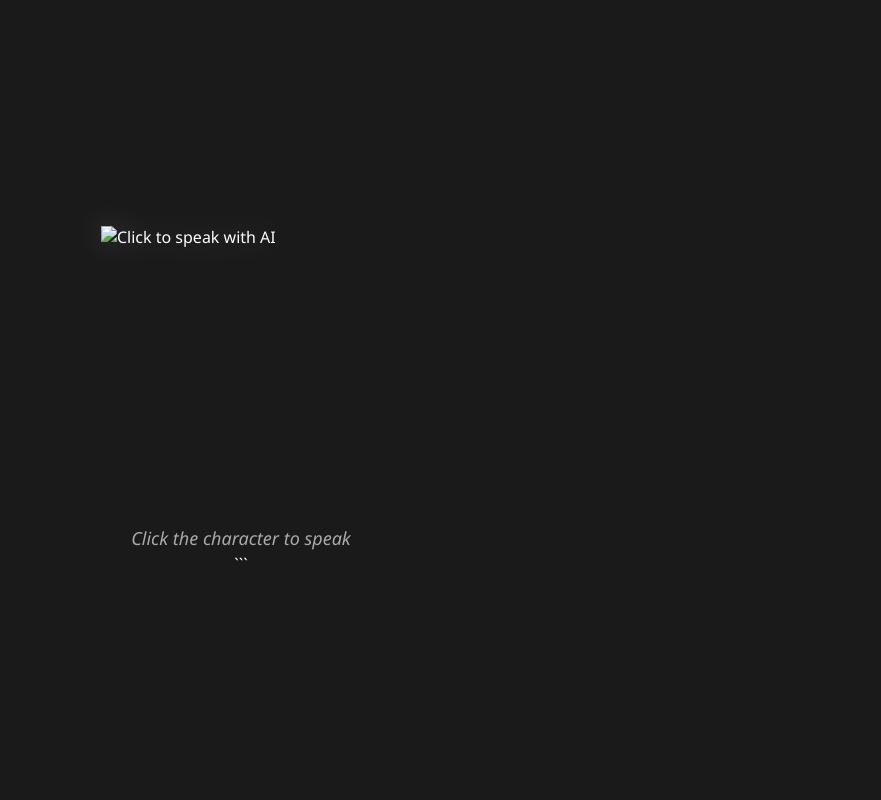
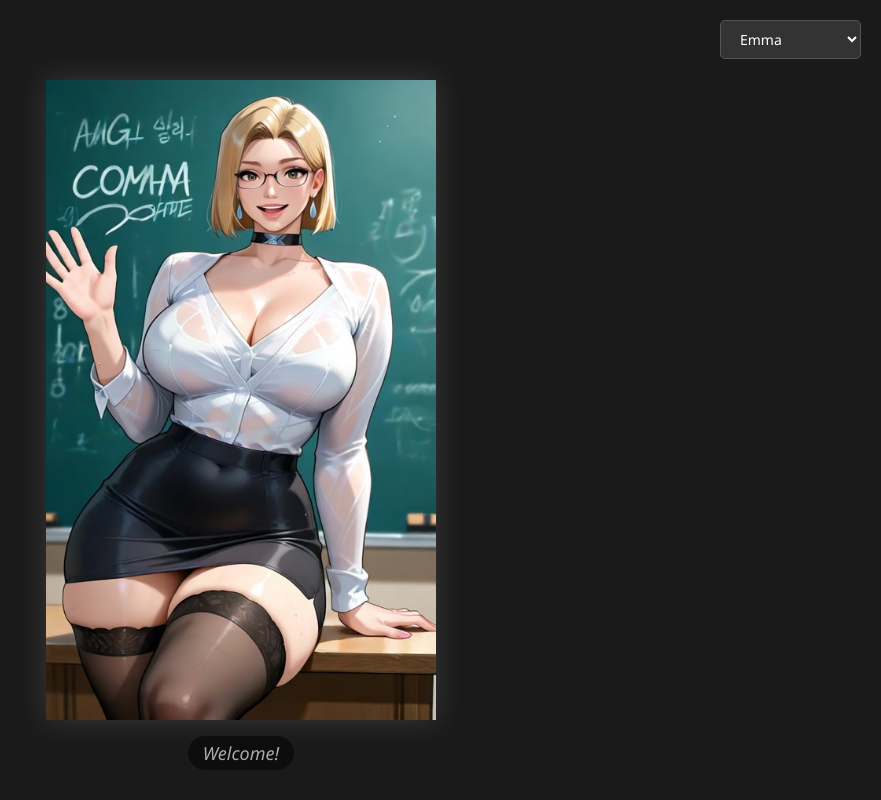
Before and after one commit to asmrmania47/AI-Waifus, a plain HTML site: page index.html in a window 1280 px wide. Shown: the whole page, without its empty margins (399-1280 px from the left). Drawn offline with Linux system fonts and the light colour scheme.

Commit message:
Update index.html

````diff
--- a/index.html
+++ b/index.html
@@ -6,7 +6,7 @@
   <meta name="viewport" content="width=device-width, initial-scale=1.0">
   <style>
     body {
-      background-color: #1a1a1a; /* Darker grey for better contrast */
+      background-color: #1a1a1a;
       color: white;
       font-family: 'Segoe UI', sans-serif;
       display: flex;
@@ -18,110 +18,253 @@
       overflow: hidden;
     }
 
+    #character-container {
+        position: relative;
+        width: 100%;
+        max-width: 600px; /* Adjust based on your preferred size */
+        height: 80vh;
+        display: flex;
+        justify-content: center;
+        align-items: center;
+    }
+
     #character {
-        width: 280px;
-        height: 280px;
+        max-width: 100%;
+        max-height: 100%;
+        object-fit: contain;
         cursor: pointer;
-        /* Optional: Add a subtle glow to the character */
-        filter: drop-shadow(0 0 15px #ffffff33);
+        filter: drop-shadow(0 0 15px #ffffff22);
         transition: filter 0.3s ease;
     }
 
     #character:hover {
-        filter: drop-shadow(0 0 25px #ffffff55);
+        filter: drop-shadow(0 0 25px #ffffff44);
+    }
+
+    .controls {
+        position: absolute;
+        top: 20px;
+        right: 20px;
+        z-index: 100;
+        display: flex;
+        gap: 10px;
+    }
+
+    select {
+        background: #333;
+        color: white;
+        border: 1px solid #555;
+        padding: 8px 15px;
+        border-radius: 5px;
+        font-family: inherit;
+        cursor: pointer;
+        outline: none;
+        font-size: 14px;
+    }
+
+    select:hover {
+        background: #444;
     }
 
     .status-text {
-      margin-top: 20px;
-      font-size: 18px;
-      color: #aaa;
-      font-weight: 300;
-      font-style: italic;
-      min-height: 27px; /* Reserve space to prevent layout shifts */
+        position: absolute;
+        bottom: 30px;
+        font-size: 18px;
+        color: #aaa;
+        font-weight: 300;
+        font-style: italic;
+        text-align: center;
+        background: rgba(0,0,0,0.5);
+        padding: 5px 15px;
+        border-radius: 20px;
     }
   </style>
 </head>
 <body>
 
-  <img id="character" src="assets/hakoz/closedmouth.png" alt="Click to speak with AI" title="Click to speak with AI">
+  <!-- Controls -->
+  <div class="controls">
+      <select id="char-select">
+          <option value="emma">Emma</option>
+          <option value="erza_sen">Erza Scarlet</option>
+          <option value="nefer">Neferpitou</option>
+          <option value="rias">Rias Gremory</option>
+      </select>
+  </div>
 
-  <div id="status" class="status-text">Click the character to speak</div>
+  <div id="character-container">
+      <!-- The main character image -->
+      <img id="character" src="" alt="AI Character">
+  </div>
 
+  <div id="status" class="status-text">Initializing...</div>
+
+  <!-- Hidden Audio Elements -->
   <audio id="beep" src="https://www.soundjay.com/button/sounds/button-3.mp3" preload="auto"></audio>
+  <!-- IMPORTANT: Place your welcome audio file in assets/ or update this link -->
+  <audio id="welcome-audio" src="assets/welcome.mp3" preload="auto"></audio>
 
   <script>
-    const character = document.getElementById('character');
+    // --- DOM Elements ---
+    const charImg = document.getElementById('character');
     const statusText = document.getElementById('status');
-    const beep = document.getElementById('beep');
+    const charSelect = document.getElementById('char-select');
+    const beepAudio = document.getElementById('beep');
+    const welcomeAudio = document.getElementById('welcome-audio');
 
-    // --- Animation State ---
-    const characterStates = {
-        idle: 'assets/hakoz/closedmouth.png',
-        blink: 'assets/hakoz/closedeyes.png',
-        listening: 'assets/hakoz/thinking.png',
-        speaking: [
-            'assets/hakoz/openmouth.png',
-            'assets/hakoz/closedmouth.png'
-        ]
+    // --- Configuration ---
+    // Update 'frameCount' if you know the exact number of images in the folder.
+    // If not, the script tries to loop safely, but exact counts are smoother.
+    const CONFIG = {
+        framerate: 40, // ms per frame (lower = faster)
+        padLength: 4,  // Matches frame_0001.jpg format
+        filePrefix: 'frame_',
+        fileExt: '.jpg'
     };
 
-    // Preload images for smooth animation
-    function preloadImages() {
-        const imagesToLoad = [
-            characterStates.idle,
-            characterStates.blink,
-            characterStates.listening,
-            ...characterStates.speaking
-        ];
-        imagesToLoad.forEach(src => {
-            const img = new Image();
-            img.src = src;
-        });
-    }
-    preloadImages();
+    const CHARACTERS = {
+        emma: {
+            idle:    { folder: 'emma_idle', frameCount: 75 },
+            talking: { folder: 'emma_talking', frameCount: 75 },
+            waving:  { folder: 'emma_waving', frameCount: 75 }
+        },
+        erza_sen: {
+            idle:    { folder: 'erza_sen_talking', frameCount: 60 }, // Fallback to talking if no idle
+            talking: { folder: 'erza_sen_talking', frameCount: 60 },
+            waving:  { folder: 'erza_sen_waving', frameCount: 60 },
+            teasing: { folder: 'erza_sen_teasing', frameCount: 60 }
+        },
+        nefer: {
+            idle:    { folder: 'nefer_talking', frameCount: 50 },
+            talking: { folder: 'nefer_talking', frameCount: 50 },
+            waving:  { folder: 'nefer_talking', frameCount: 50 }
+        },
+        rias: {
+            idle:    { folder: 'rias_talking', frameCount: 60 },
+            talking: { folder: 'rias_talking', frameCount: 60 },
+            waving:  { folder: 'rias_summon', frameCount: 60 }
+        }
+    };
 
-    let idleAnimationInterval;
-    let speakingAnimationInterval;
+    // --- State Variables ---
+    let currentCharField = 'emma';
+    let currentState = 'idle'; // idle, talking, waving, listening
+    let animationInterval = null;
+    let frameIndex = 1;
+    let frameDirection = 1; // 1 for forward, -1 for backward
+    let isRecording = false;
+    let mediaRecorder;
+    let audioChunks = [];
 
-    // --- Animation Functions ---
-    function startIdleAnimation() {
-        stopAllAnimations();
-        character.src = characterStates.idle;
-        // Blink every 4 seconds
-        idleAnimationInterval = setInterval(() => {
-            character.src = characterStates.blink;
-            setTimeout(() => {
-                // Check if we are still in idle state before switching back
-                if (character.src.includes('closedeyes')) {
-                    character.src = characterStates.idle;
-                }
-            }, 200); // Blink duration
-        }, 4000);
+    // --- Animation Logic ---
+
+    // Zero-pad helper (e.g., 1 -> "0001")
+    function padNumber(num, size) {
+        let s = "000000000" + num;
+        return s.substr(s.length - size);
     }
 
-    function startSpeakingAnimation() {
-        stopAllAnimations();
-        let frame = 0;
-        // Cycle through speaking frames
-        speakingAnimationInterval = setInterval(() => {
-            character.src = characterStates.speaking[frame];
-            frame = (frame + 1) % characterStates.speaking.length;
-        }, 200); // Speed of mouth movement
+    function getFramePath(charName, state, index) {
+        const charData = CHARACTERS[charName];
+
+        // Fallback: If requested state doesn't exist, use idle or talking
+        let stateObj = charData[state];
+        if (!stateObj) {
+            // Priority fallback
+            stateObj = charData['idle'] || charData['talking'];
+        }
+
+        const folder = stateObj.folder;
+        const filename = `${CONFIG.filePrefix}${padNumber(index, CONFIG.padLength)}${CONFIG.fileExt}`;
+        return `${folder}/${filename}`;
     }
 
-    function stopAllAnimations() {
-        clearInterval(idleAnimationInterval);
-        clearInterval(speakingAnimationInterval);
+    function startAnimation() {
+        if (animationInterval) clearInterval(animationInterval);
+
+        const charData = CHARACTERS[currentCharField];
+
+        // Determine the max frames for the current state
+        let stateObj = charData[currentState] || charData['idle'];
+        const maxFrames = stateObj.frameCount || 50; // Default safety limit
+
+        animationInterval = setInterval(() => {
+            // Update frame index
+            frameIndex += frameDirection;
+
+            // Ping-Pong Logic
+            if (frameIndex >= maxFrames) {
+                frameIndex = maxFrames;
+                frameDirection = -1; // Reverse
+            } else if (frameIndex <= 1) {
+                frameIndex = 1;
+                frameDirection = 1; // Forward
+            }
+
+            // Construct path and update image
+            const path = getFramePath(currentCharField, currentState, frameIndex);
+
+            // Image preloading logic to prevent flickering
+            const img = new Image();
+            img.src = path;
+            img.onload = () => {
+                charImg.src = path;
+            };
+            // Optional: If a frame is missing, reverse immediately (Auto-detect end)
+            img.onerror = () => {
+                if (frameDirection === 1) {
+                    frameDirection = -1;
+                    frameIndex -= 2;
+                }
+            };
+
+        }, CONFIG.framerate);
     }
 
-    // --- Core Logic ---
-    let mediaRecorder;
-    let audioChunks = [];
-    let isRecording = false;
+    function setState(newState) {
+        if (currentState === newState) return;
+
+        currentState = newState;
+        frameIndex = 1; // Reset to start of animation immediately
+        frameDirection = 1;
+
+        // Immediate update to first frame of new state
+        const path = getFramePath(currentCharField, currentState, 1);
+        charImg.src = path;
+
+        startAnimation();
+    }
+
+    // --- Character Switching ---
+    charSelect.addEventListener('change', (e) => {
+        currentCharField = e.target.value;
+        setState('idle'); // Reset to idle when switching character
+        statusText.textContent = `Switched to ${e.target.options[e.target.selectedIndex].text}`;
+    });
+
+    // --- Welcome Sequence ---
+    function initWelcome() {
+        statusText.textContent = "Welcome!";
+        setState('waving');
+
+        // Try to play audio
+        welcomeAudio.play().catch(e => {
+            console.log("Audio autoplay might be blocked, click to interact.");
+            statusText.textContent = "Click character to start.";
+        });
+
+        welcomeAudio.onended = () => {
+            setState('idle');
+            statusText.textContent = "Click the character to speak";
+        };
+    }
+
+    // --- Recording & AI Logic ---
 
     function sendToN8n(base64Audio) {
         statusText.textContent = "Processing...";
-        // The image remains in the 'listening' state while processing
+        setState('idle'); // Or 'thinking' if you have that folder
+
         const n8nWebhookUrl = 'https://n8n.srv1120095.hstgr.cloud/webhook/ai-voice-input';
 
         fetch(n8nWebhookUrl, {
@@ -133,7 +276,7 @@
             }),
         })
         .then(response => {
-            if (!response.ok) throw new Error(`Server response was not ok: ${response.status}`);
+            if (!response.ok) throw new Error(`Server error: ${response.status}`);
             return response.blob();
         })
         .then(audioBlob => {
@@ -141,22 +284,30 @@
             const audio = new Audio(audioURL);
 
             audio.onplay = () => {
-              startSpeakingAnimation();
+              setState('talking');
               statusText.textContent = "Responding...";
             };
 
             audio.onended = () => {
-              startIdleAnimation();
+              setState('idle');
               statusText.textContent = "Click the character to speak";
             };
 
             audio.play();
         })
         .catch(err => {
-            console.error("Error communicating with n8n:", err);
+            console.error(err);
             statusText.textContent = "Error communicating with AI.";
-            startIdleAnimation(); // Revert to idle on error
+            setState('idle');
         });
+    }
+
+    async function toggleRecording() {
+        if (isRecording) {
+            stopRecording();
+        } else {
+            startRecording();
+        }
     }
 
     async function startRecording() {
@@ -175,20 +326,19 @@
           const reader = new FileReader();
           reader.readAsDataURL(audioBlob);
           reader.onloadend = () => {
-            const base64String = reader.result;
-            sendToN8n(base64String);
+            sendToN8n(reader.result);
           };
         });
 
-        beep.play();
+        beepAudio.play();
         mediaRecorder.start();
 
-        stopAllAnimations();
-        character.src = characterStates.listening;
+        // Visual cue for recording
+        charImg.style.filter = "drop-shadow(0 0 15px #ff0000aa)";
         statusText.textContent = "Listening...";
       } catch (error) {
-        console.error("Error accessing microphone:", error);
-        statusText.textContent = "Error: Microphone permission denied.";
+        console.error("Mic Error:", error);
+        statusText.textContent = "Microphone access denied.";
         isRecording = false;
       }
     }
@@ -197,22 +347,21 @@
       if (mediaRecorder && mediaRecorder.state === "recording") {
         mediaRecorder.stop();
         isRecording = false;
-        // Status will be updated to "Processing..." in the sendToN8n function
+        charImg.style.filter = ""; // Reset filter
       }
     }
 
-    // Main click handler for the character
-    character.addEventListener('click', () => {
-      if (isRecording) {
-        stopRecording();
-      } else {
-        startRecording();
-      }
-    });
+    // --- Event Listeners ---
+    charImg.addEventListener('click', toggleRecording);
 
-    // Start in idle state when the page loads
-    window.onload = startIdleAnimation;
+    // --- Start ---
+    window.onload = () => {
+        // Start animation loop
+        startAnimation();
+        // Trigger welcome
+        initWelcome();
+    };
 
   </script>
 </body>
-</html>```
+</html>
````
